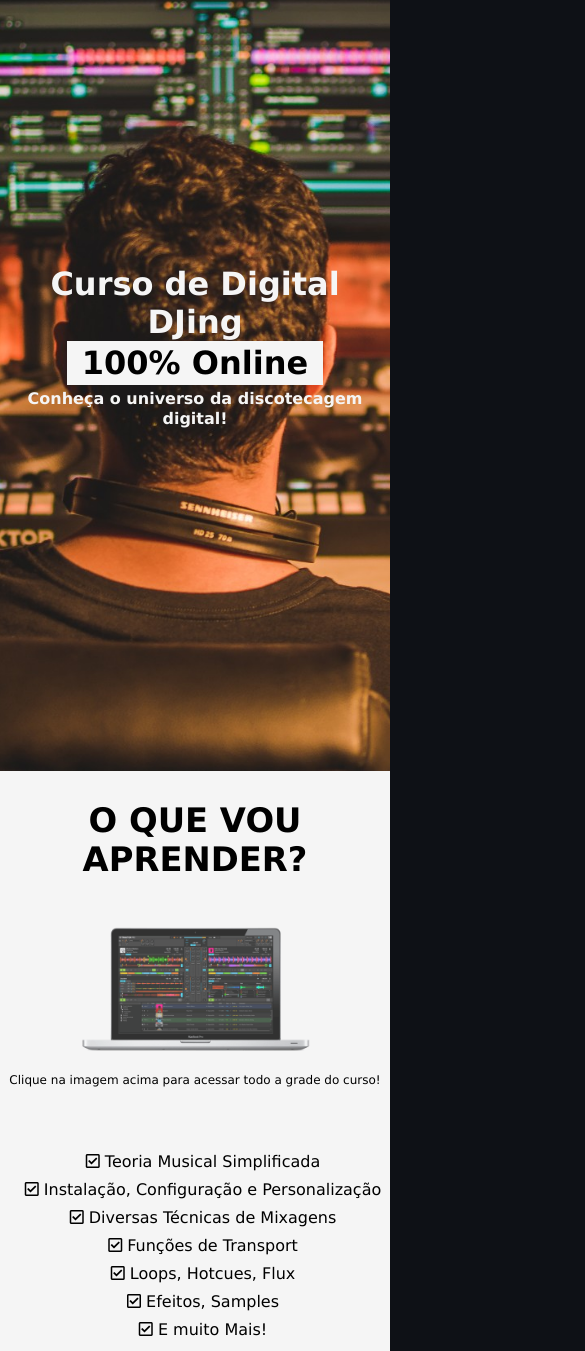
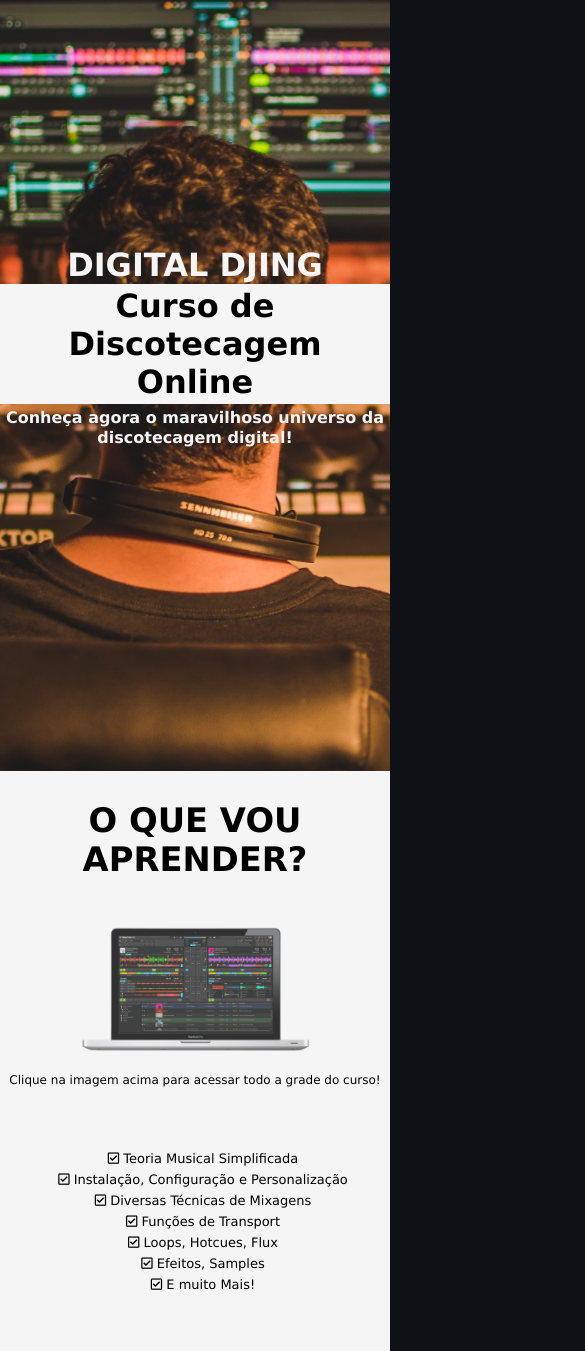
Before and after one commit to luizfelipe-dev/escola130db.github.io, a plain HTML site: page index.html in a window 390 px wide. Shown: the part 73-1424 px from the top of the page, 585 px wide, since content can reach past the window. Drawn offline with Linux system fonts and the light colour scheme.

Commit message:
Correcoes Tela Inicial

```diff
--- a/index.html
+++ b/index.html
@@ -33,9 +33,9 @@
     </header>
 
     <section class="hero">
-        <h1>Curso de Digital DJing</h1>
-        <h2>100% Online</h2>
-        <h3>Conheça o universo da discotecagem digital!</h3>
+        <h1>DIGITAL DJING</h1>
+        <h2>Curso de Discotecagem Online</h2>
+        <h3>Conheça agora o maravilhoso universo da discotecagem digital!</h3>
     </section>
 
     <section id="traktor">
--- a/style.css
+++ b/style.css
@@ -81,9 +81,9 @@ header {
 
 .hero h1 {
     color: whitesmoke;
-    font-size: 6vh;
+    font-size: 20vh;
     margin: 0 15px;
-    align-self: start;
+    align-self: center;
 }
 
 .hero h2 {
@@ -91,7 +91,7 @@ header {
     color: black;
     font-size: 5vh;
     padding: 3px 15px;
-    align-self: flex-start;
+    align-self: center
 }
 
 .hero h2:hover {
@@ -99,16 +99,15 @@ header {
     color: black;
     font-size: 5vh;
     padding: 3px 15px;
-    align-self: flex-start;
+    align-self: center;
 }
 
 .hero h3 {
     color: whitesmoke;
     font-size: 14px;
     line-height: 20px;
-    align-self: flex-start;
-    margin-left: 20px;
-    margin-top: 8px;
+    align-self: center;
+    margin-top: 10px;
 }
 
 
@@ -348,7 +347,7 @@ header {
 
 .faq-center {
     color: black;
-    font-size: 16spx;
+    font-size: 16px;
     display: flex;
     text-align: center;
     flex-direction: row;
@@ -645,4 +644,25 @@ footer p {
         display: none;
     }
 
+    #aprender ul li {
+        width: 100%;
+        margin: 8px;
+        font-size: small;
+        line-height: 10px;
+    }
+
+    #vantagens-main p {
+        font-size: 12px;
+        line-height: 20px;
+    }
+
+    #faq-big h1 {
+        text-align: center;
+        font-size: 8vh;
+    }
+
+    .faq-center div {
+        width: 33%;
+        margin: 10px 10px;
+    }
 }
```
